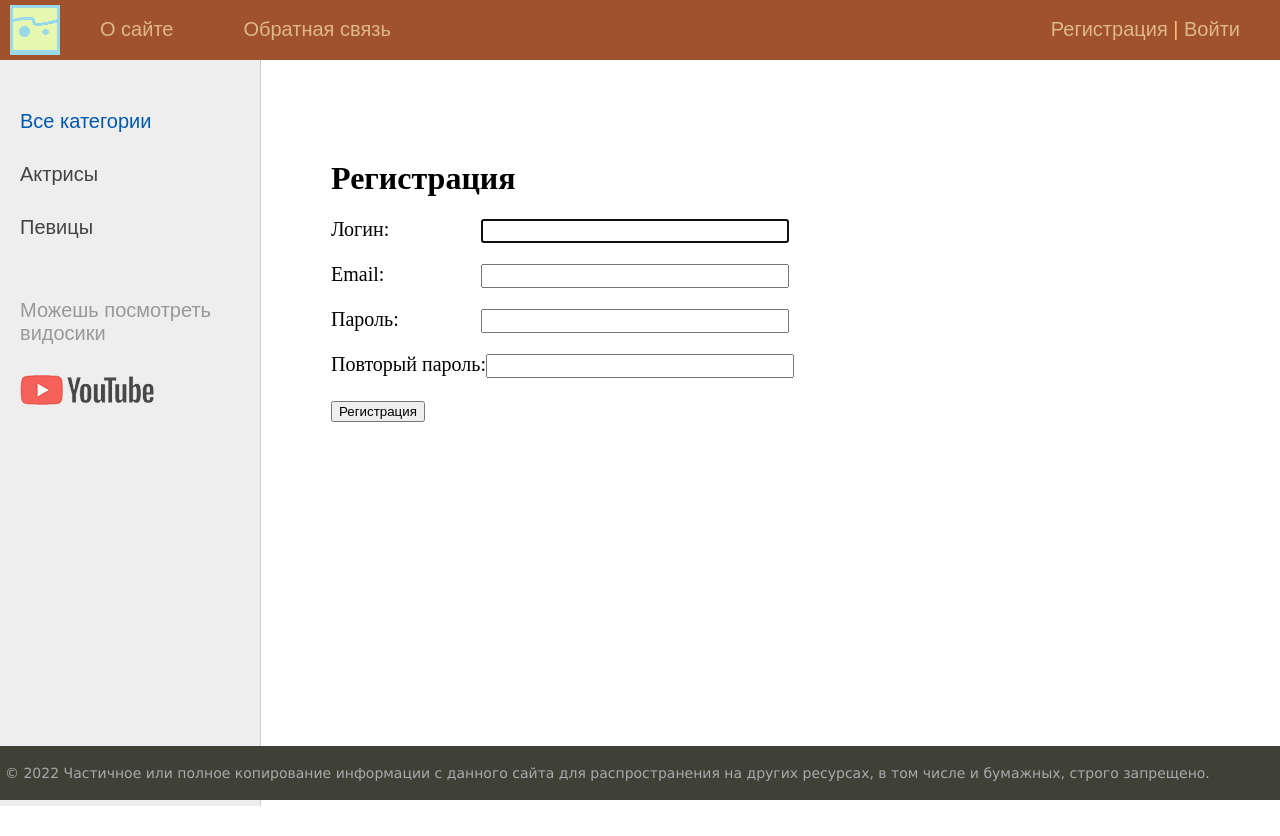
After one commit to DTRKN/Django, a Django app: page /register/ in a window 1280 px wide. The commit adds this page. Run offline with Django 4.2, Linux system fonts and the light colour scheme; data comes from the database, SQL or seed files in the repository; both versions use the stored data as it was after the commit.

Commit message:
register user

```diff
--- a/firstsite/women/forms.py
+++ b/firstsite/women/forms.py
@@ -1,5 +1,7 @@
 from django import forms
+from django.contrib.auth.forms import UserCreationForm
 from django.core.exceptions import ValidationError
+from django.contrib.auth.models import User
 
 from .models import *
 
@@ -21,3 +23,12 @@ class AddPostForm(forms.ModelForm):
             raise ValidationError('Длина превышает 200 символов')
 
         return title
+
+class RegisterUserForm(UserCreationForm):
+    username = forms.CharField(label='Логин', widget=forms.TextInput(attrs={'class': 'form-input'}))
+    email = forms.EmailField(label='Email', widget=forms.EmailInput(attrs={'class': 'form-input'}))
+    password1 = forms.CharField(label='Пароль', widget=forms.PasswordInput(attrs={'class': 'form-input'}))
+    password2 = forms.CharField(label='Повторый пароль', widget=forms.PasswordInput(attrs={'class': 'form-input'}))
+    class Meta:
+        model = User
+        fields = ('username', 'email' ,'password1','password2')
--- a/firstsite/women/templates/women/base.html
+++ b/firstsite/women/templates/women/base.html
@@ -17,12 +17,9 @@
 			<ul id="mainmenu" class="mainmenu">
 			<li class="logo"><a href="{% url 'home' %}"><div class="logo"></div></a></li>
 {% for m in menu %}
-	{% if not forloop.last %}
 			<li><a href="{% url m.url_name %}">{{m.title}}</a></li>
-	{% else %}
-			<li class="last"><a href="{% url m.url_name %}">{{m.title}}</a></li>
-	{% endif %}
 {% endfor %}
+			<li class = 'last'><a href="{% url 'register' %}">Регистрация</a> | <a href="{% url 'login' %}">Войти</a></li>
 			</ul>
 			<div class="clear"></div>
 		</div>
--- /dev/null
+++ b/firstsite/women/templates/women/register.html
@@ -0,0 +1,15 @@
+{% extends 'women/base.html' %}
+
+{% block content %}
+<h1>{{title}}</h1>
+
+<form method="post">
+    {% csrf_token %}
+{% for f in form %}
+<p><label class='form-label' for="{{ f.id_for_label }}">{{f.label}}: </label>{{ f }}</p>
+<div class="form-error">{{ f.errors }}</div>
+{% endfor %}
+    <button type="submit">Регистрация</button>
+</form>
+
+{% endblock %}
--- a/firstsite/women/urls.py
+++ b/firstsite/women/urls.py
@@ -8,6 +8,7 @@ urlpatterns = [
     path('addpage/', Addpage.as_view(), name='add_page'),
     path('contant/', contact, name='contact'),
     path('login/', login, name='login'),
+    path('register/', RegisterUser.as_view(), name='register'),
     path('post/<slug:post_slug>/', ShowPost.as_view(), name='post'),
     path('category/<slug:cat_slug>/', WomenCategory.as_view(), name='category'),
 ]
--- a/firstsite/women/utils.py
+++ b/firstsite/women/utils.py
@@ -4,7 +4,6 @@ from django.db.models import Count
 menu = [{'title':'O сайте', 'url_name': 'about'},
         {'title':'Добавить статью', 'url_name': 'add_page'},
         {'title':'Обратная связь', 'url_name': 'contact'},
-        {'title':'Войти', 'url_name': 'login'},
 ]
 
 class DataMixin:
--- a/firstsite/women/views.py
+++ b/firstsite/women/views.py
@@ -72,3 +72,13 @@ class WomenCategory(DataMixin, ListView):
         c_def = self.get_user_context(title='Категория - ' + str(context['posts'][0].cat),
                                       cat_selected=context['posts'][0].cat_id)
         return dict(list(context.items()) + list(c_def.items()))
+
+class RegisterUser(DataMixin, CreateView):
+    form_class = RegisterUserForm
+    template_name = 'women/register.html'
+    success_url = reverse_lazy('login')
+
+    def get_context_data(self, *, object_list=None, **kwargs):
+        context = super().get_context_data(**kwargs)
+        c_def = self.get_user_context(title='Регистрация')
+        return dict(list(context.items()) + list(c_def.items()))
```
Also changed, not shown: firstsite/db.sqlite3.
